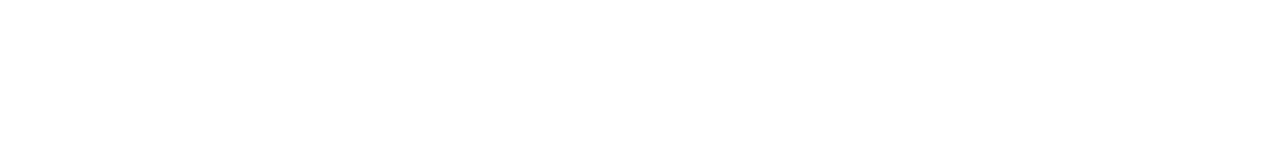
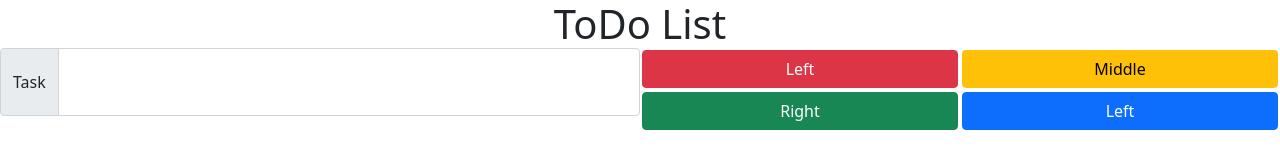
Before and after one commit to thisisrajneel/ToDo-List-JQuery, a plain HTML site: page index.html in a window 1280 px wide. Drawn offline with nearby package versions, Linux system fonts and the light colour scheme.

Commit message:
basic frontend

```diff
--- a/index.html
+++ b/index.html
@@ -1,18 +1,50 @@
 <!DOCTYPE html>
 <html lang="en">
   <head>
-    <meta charset="UTF-8">
-    <meta http-equiv="X-UA-Compatible" content="IE=edge">
-    <meta name="viewport" content="width=device-width, initial-scale=1.0">
+    <meta charset="UTF-8" />
+    <meta http-equiv="X-UA-Compatible" content="IE=edge" />
+    <meta name="viewport" content="width=device-width, initial-scale=1.0" />
+    <link rel="stylesheet" href="style.css" />
     <!-- Bootstrap CSS -->
-    <link href="https://cdn.jsdelivr.net/npm/bootstrap@5.1.0/dist/css/bootstrap.min.css" rel="stylesheet" integrity="sha384-KyZXEAg3QhqLMpG8r+8fhAXLRk2vvoC2f3B09zVXn8CA5QIVfZOJ3BCsw2P0p/We" crossorigin="anonymous">
+    <link
+      href="https://cdn.jsdelivr.net/npm/bootstrap@5.1.0/dist/css/bootstrap.min.css"
+      rel="stylesheet"
+      integrity="sha384-KyZXEAg3QhqLMpG8r+8fhAXLRk2vvoC2f3B09zVXn8CA5QIVfZOJ3BCsw2P0p/We"
+      crossorigin="anonymous"
+    />
     <title>ToDo List</title>
   </head>
   <body>
+    <div>
+      <h1 class="heading">ToDo List</h1>
+    </div>
 
+    <div class="grid">
+        <div class="input-group mb-3">
+            <span class="input-group-text" id="inputGroup-sizing-default">Task</span>
+            <input type="text" class="form-control" aria-label="Sizing example input" aria-describedby="inputGroup-sizing-default">
+        </div>
+      <div class="buttons">
+        <button type="button" class="btn btn-danger">Left</button>
+
+        <button type="button" class="btn btn-warning">Middle</button>
+
+        <button type="button" class="btn btn-success">Right</button>
+
+        <button type="button" class="btn btn-primary">Left</button>
+      </div>
+    </div>
   </body>
   <!-- Bootstrap JS -->
-<script src="https://cdn.jsdelivr.net/npm/bootstrap@5.1.0/dist/js/bootstrap.bundle.min.js" integrity="sha384-U1DAWAznBHeqEIlVSCgzq+c9gqGAJn5c/t99JyeKa9xxaYpSvHU5awsuZVVFIhvj" crossorigin="anonymous"></script>
+  <script
+    src="https://cdn.jsdelivr.net/npm/bootstrap@5.1.0/dist/js/bootstrap.bundle.min.js"
+    integrity="sha384-U1DAWAznBHeqEIlVSCgzq+c9gqGAJn5c/t99JyeKa9xxaYpSvHU5awsuZVVFIhvj"
+    crossorigin="anonymous"
+  ></script>
   <!-- JQuery CDN -->
-<script src="https://code.jquery.com/jquery-3.6.0.slim.js" integrity="sha256-HwWONEZrpuoh951cQD1ov2HUK5zA5DwJ1DNUXaM6FsY=" crossorigin="anonymous"></script>
+  <script
+    src="https://code.jquery.com/jquery-3.6.0.slim.js"
+    integrity="sha256-HwWONEZrpuoh951cQD1ov2HUK5zA5DwJ1DNUXaM6FsY="
+    crossorigin="anonymous"
+  ></script>
 </html>
--- /dev/null
+++ b/style.css
@@ -0,0 +1,28 @@
+.heading {
+    width: fit-content;
+    margin: auto;
+}
+.btn {
+    border-radius: 15px;
+    padding: auto;
+    margin: 2px;
+}
+.grid {
+    display: grid;
+    grid-template-columns: 1fr 1fr;
+}
+.buttons {
+    display: grid;
+}
+
+@media screen and (min-width: 901px) {
+    .buttons {
+        grid-template-columns: 1fr 1fr 1fr 1fr;
+    }
+}
+
+@media screen and (min-width: 500px), (max-width: 900px) {
+    .buttons {
+        grid-template-columns: 1fr 1fr;
+    }
+}
```
Lines whose indentation alone changed are shown as unchanged.
